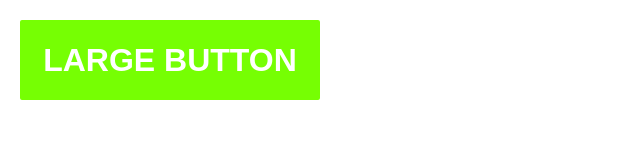
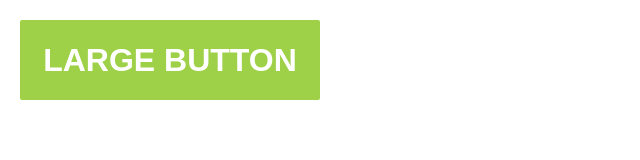
Before and after one commit to luigiverza/luigilearn, a plain HTML site: page index.html in a window 1280 px wide. Shown: the whole page, without its empty margins (0-640 px from the left). Drawn offline with Linux system fonts and the light colour scheme.

Commit message:
criação do botão

```diff
--- a/index.html
+++ b/index.html
@@ -18,7 +18,7 @@
         button{
             width:300px;
             height:80px;
-            background-color: #76ff03;
+            background-color: #9FD148;
             border-radius: 2px;
             text-align: center;
             padding: 10px 20px;
```
Also changed, not shown: img/Flattened-Unique-CSS3-Button-Pack.png (added).
